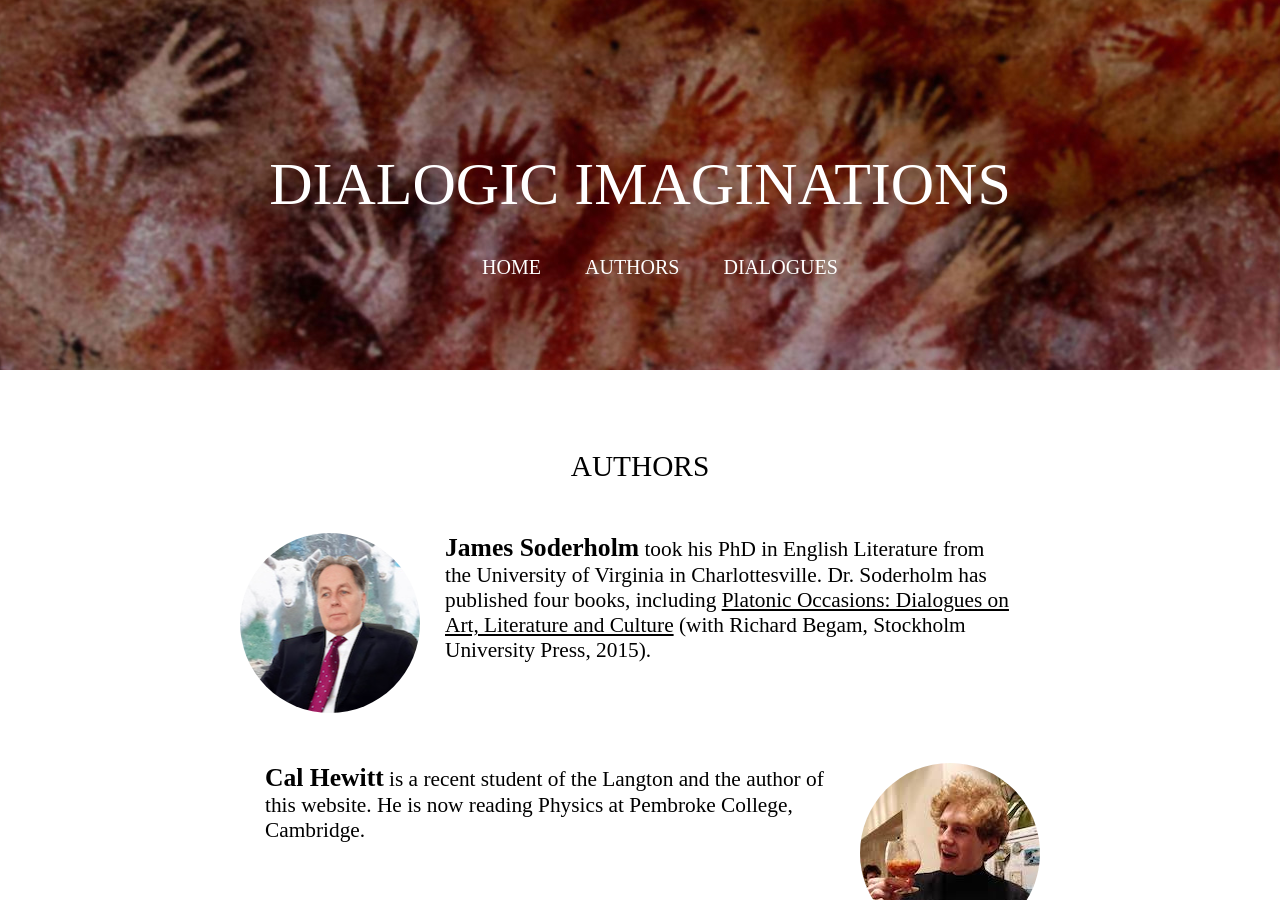
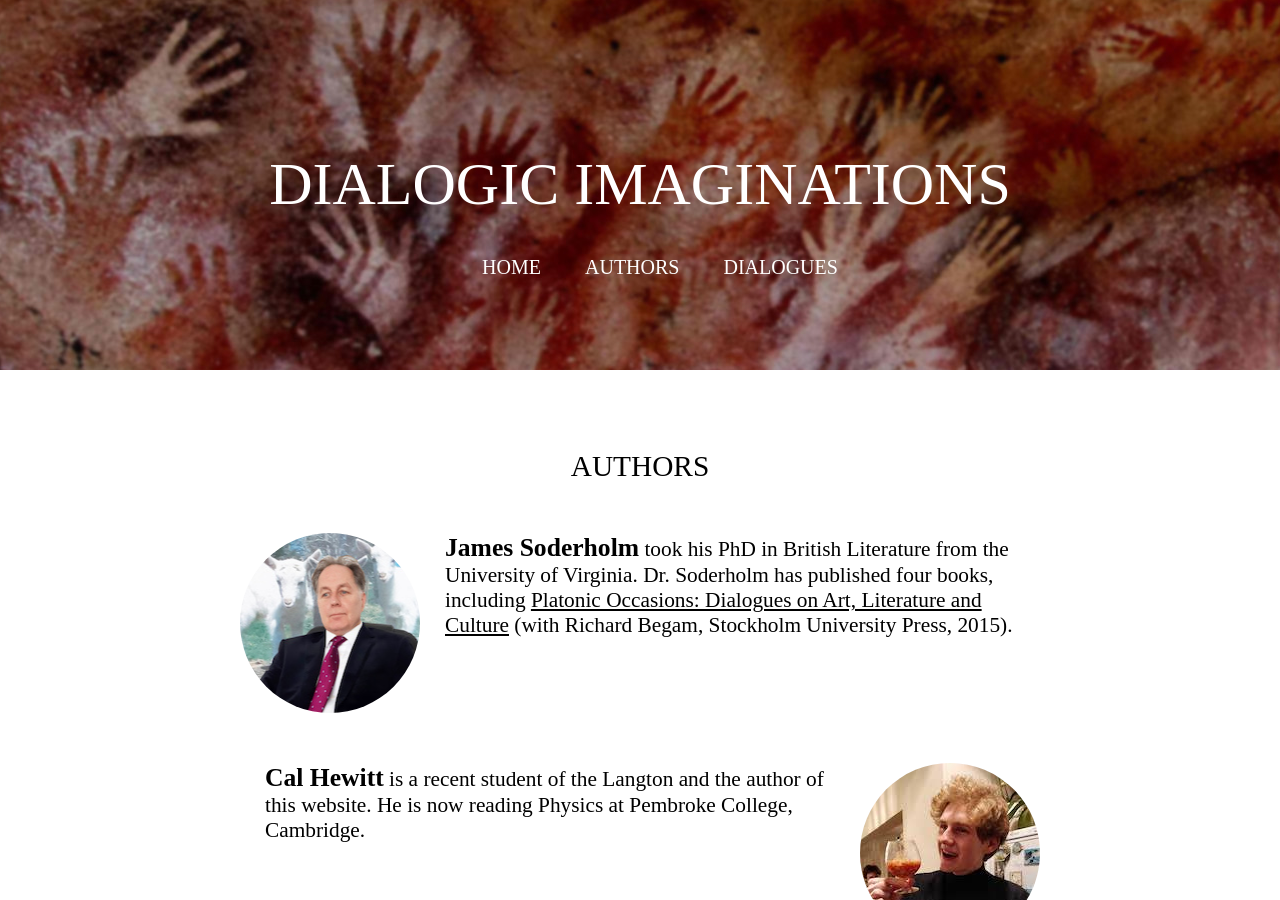
Before and after one commit to calhewitt/dialogic-static, a Jekyll site: the page built from authors.html, in a window 1280 px wide and 900 px high. Built offline with Jekyll 4.4.1, drawn with Linux system fonts in a browser that asks for light colours; nearby versions of some CDN libraries.

Commit message:
Change to Soderholm bio

```diff
--- a/authors.html
+++ b/authors.html
@@ -10,7 +10,7 @@ permalink: /authors/
 
   <div class = "author">
   <div style = "background-image: url(/media/dialogue_authors/kids2.jpg); float: left" class = "author-image"></div>
-  <div class = "author-text" style = "float: right"><strong><big><a name = "2">James Soderholm</a></big></strong>&nbsp;took his PhD in English Literature from the University of Virginia in Charlottesville. Dr. Soderholm has published four books, including <a href =  " https://www.amazon.co.uk/Platonic-Occasions-Dialogues-Literature-Culture/dp/9176350002">Platonic Occasions: Dialogues on Art, Literature and Culture</a> (with Richard Begam, Stockholm University Press, 2015).</div>
+  <div class = "author-text" style = "float: right"><strong><big><a name = "2">James Soderholm</a></big></strong>&nbsp;took his PhD in British Literature from the University of Virginia. Dr. Soderholm has published four books, including <a href =  " https://www.amazon.co.uk/Platonic-Occasions-Dialogues-Literature-Culture/dp/9176350002">Platonic Occasions: Dialogues on Art, Literature and Culture</a> (with Richard Begam, Stockholm University Press, 2015).</div>
   </div>
 
 
```
